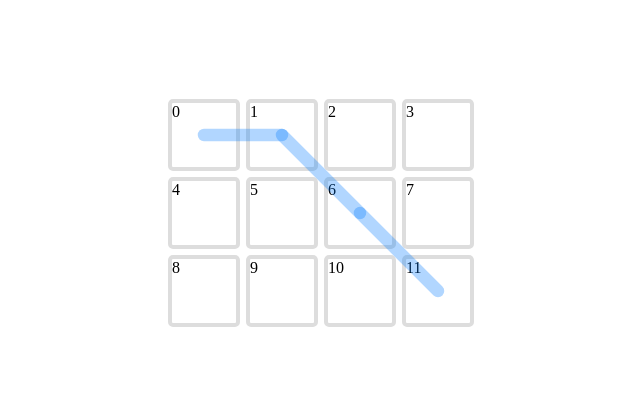
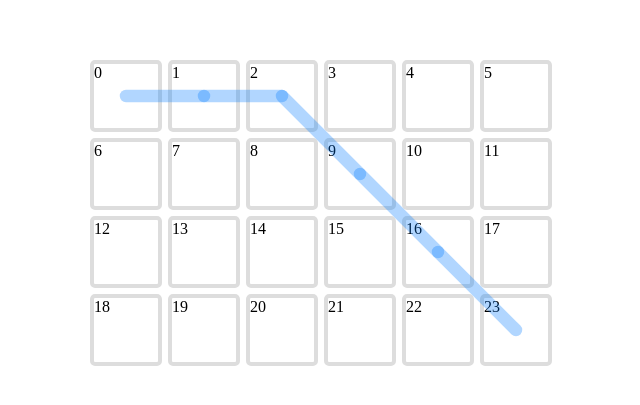
Before and after one commit to khayal0/dijkstras-algorithm, a React (Create React App) app: page / in a window 1280 px wide. Shown: the part 187-592 px from the top of the page, without its empty margins (319-959 px from the left). Built offline with nearby package versions, Linux system fonts and the light colour scheme.

Commit message:
add loop for shortest paths

```diff
--- a/src/components/Board/index.scss
+++ b/src/components/Board/index.scss
@@ -1,5 +1,5 @@
 .board {
   display: grid;
-  grid-template-columns: repeat(4, 1fr);
+  grid-template-columns: repeat(6, 1fr);
   gap: 0.375rem;
 }
--- a/src/components/Board/index.tsx
+++ b/src/components/Board/index.tsx
@@ -1,16 +1,24 @@
-// import { useMemo, useState } from "react";
 import { BOARD } from "../../enums";
 import Square from "../Square";
 
 import "./index.scss";
 
 function Board() {
-  // const initialPaths = useMemo(() => new Array(BOARD.).fill(null), []);
-  // const [paths, setPaths] = useState([0, ...initialPaths]);
-
   const targetNode = BOARD.NODES_COUNT - 1;
 
   const nodes: any = [
+    { neighbors: [] },
+    { neighbors: [] },
+    { neighbors: [] },
+    { neighbors: [] },
+    { neighbors: [] },
+    { neighbors: [] },
+    { neighbors: [] },
+    { neighbors: [] },
+    { neighbors: [] },
+    { neighbors: [] },
+    { neighbors: [] },
+    { neighbors: [] },
     { neighbors: [] },
     { neighbors: [] },
     { neighbors: [] },
@@ -92,25 +100,14 @@ function Board() {
   calculateShortestPath();
 
   const shortestPathArray: any = [];
+  let nextNode = paths[targetNode].path;
 
-  let nextNode = paths[targetNode].path;
-  shortestPathArray.unshift(nextNode);
-  nextNode = paths[nextNode].path;
-
-  shortestPathArray.unshift(nextNode);
-  nextNode = paths[nextNode].path;
-
-  shortestPathArray.unshift(nextNode);
-  nextNode = paths[nextNode].path;
+  while (nextNode !== null) {
+    shortestPathArray.unshift(nextNode);
+    nextNode = paths[nextNode].path;
+  }
 
   if (nextNode === null) shortestPathArray.push(targetNode);
-  console.log(nextNode);
-
-  console.log(" shortestPathArray ", shortestPathArray);
-
-  console.log("== ALL NODES ==>", nodes);
-  console.log("== ALL PATHS ==>", paths);
-  console.log("== VISITED NODES ==>", visitedNodes);
 
   return (
     <div className="board">
--- a/src/components/Square/index.tsx
+++ b/src/components/Square/index.tsx
@@ -28,8 +28,6 @@ function Square({ index, shortestPathArray }: any) {
     bottomLeft: { x: "0", y: "100%" },
     bottomRight: { x: "100%", y: "100%" },
   };
-
-  console.log(lineDirection);
 
   const getLinePosition = (): any => {
     const [currentSquare, targetSquare] = lineDirection;
--- a/src/enums.ts
+++ b/src/enums.ts
@@ -1,4 +1,4 @@
 export enum BOARD {
-  WITH = 4,
-  NODES_COUNT = 12,
+  WITH = 6,
+  NODES_COUNT = 24,
 }
```
